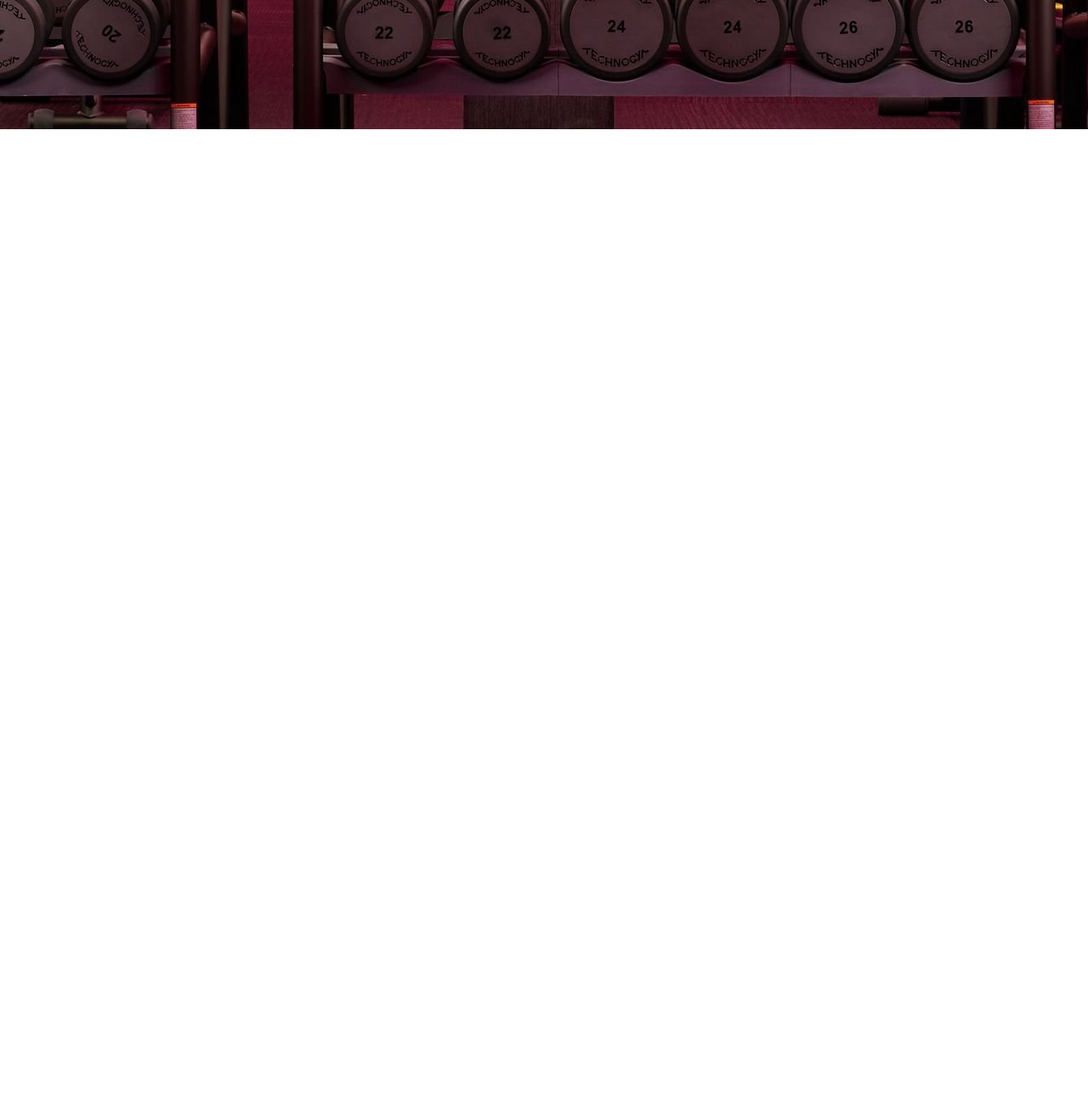
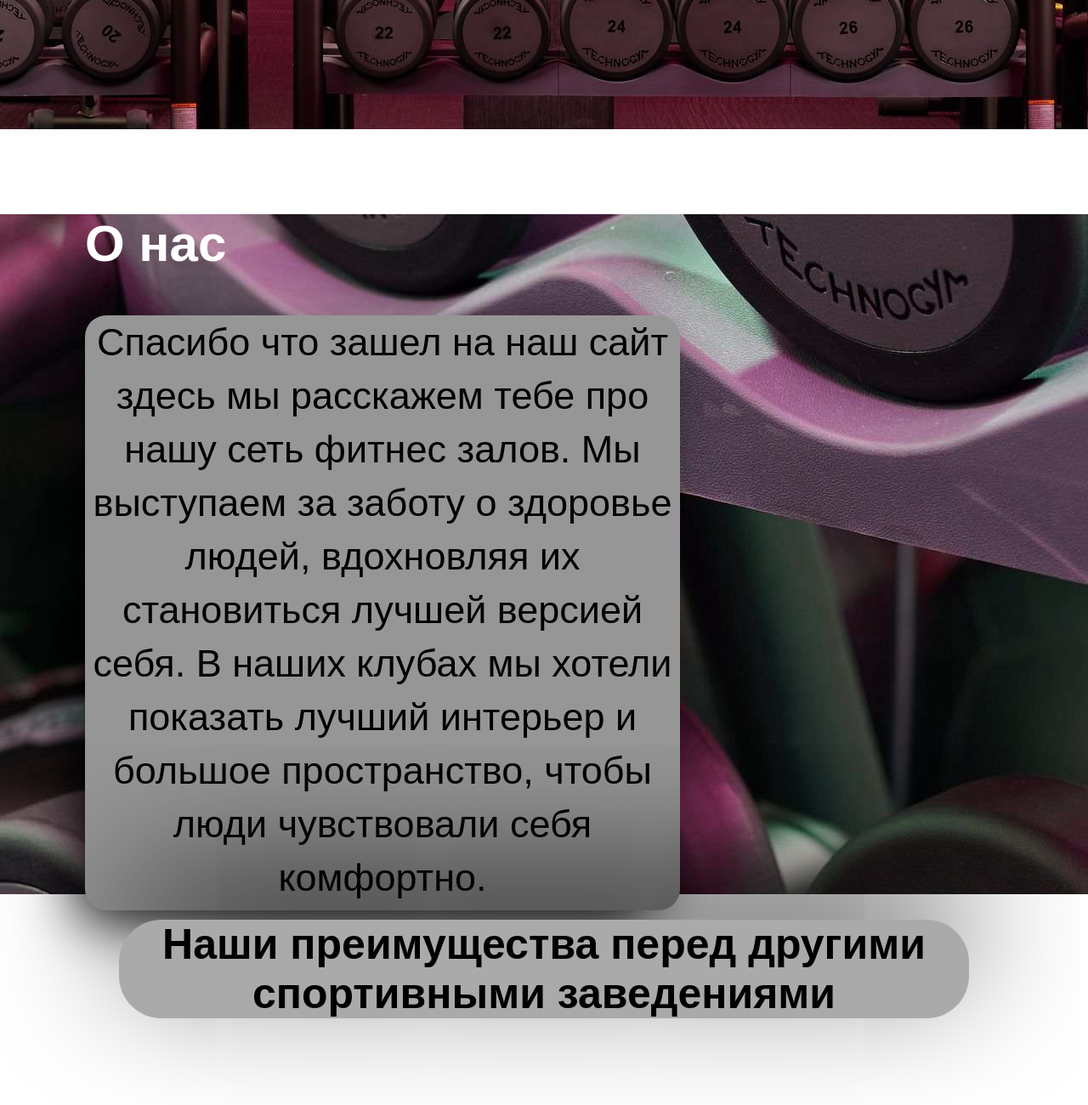
Before and after one commit to ketqe/tema, a plain HTML site: page index.html in a window 1280 px wide. Shown: the part 648-1948 px from the top of the page at 85% size. Before the commit the page ends 800 px from the top, so only its background shows below. Drawn offline with Linux system fonts and the light colour scheme.

Commit message:
Add files via upload

```diff
--- a/css/main.css
+++ b/css/main.css
@@ -1,5 +1,6 @@
-body, htmi{
+body, html{
   margin: 0;
+  font-family: sans-serif;
 }
 
 
@@ -12,27 +13,47 @@
   width: 100%;
 
   background: url("../image/215.jpg") center no-repeat;
-  position: absolute;
 
 }
+
+
 .image_title{
   font-size: 100px;
   font-weight: 400px;
   color: #fff;
   line-height: 1;
+
+  opacity: 0; /* начальное значение непрозрачности */
+  animation: fadeIn ease-in 1; /* добавляем анимацию fadeIn */
+  animation-fill-mode: forwards; /* будет видимым после завершения анимации */
+  animation-duration: 2s; /* длительность анимации в 1 секунду */
+}
+
+@keyframes fadeIn {
+  0% {
+    opacity: 0;
+  }
+  100% {
+    opacity: 1;
+  }
+
+
+
 }
 .image__inner{
-  width: 100%;
-  max-width: 880px;
+  width: 900px;
   margin: 0 auto;
+  text-align: center;
 
 }
 
+
 .header{
-  width: 90%;
-  position: absolute;
-  margin: 0;
-  z-index: 1000;
+  background-color: rgba(150, 150, 150, 0.5);
+  width: 100%;
+  position: fixed;
+    margin: 0;
+
 }
 
 .logo{
@@ -40,7 +61,7 @@
   font-weight: bold;
   color: #fff;
   margin-left: 25px;
-  font-family: Roboto;
+
 }
 
 .header__inner{
@@ -53,6 +74,7 @@
 .nav{
   font-size: 25px;
   text-transform: uppercase;
+  margin-right: 30px;
 
 }
 
@@ -64,3 +86,63 @@
   vertical-align: top;
   margin: 0 15px;
 }
+
+/* 2 страница */
+
+.image_inner2{
+  width: 100%;
+  height: 100vh;
+
+  background: url("../image/251.jpg") center no-repeat;
+}
+
+.messages{
+  color: #fff;
+  font-size: 60px;
+  font-weight: bold;
+  margin-left: 100px;
+  margin-top: 100px;
+}
+.text{
+  font-size: 45px;
+  color: black;
+  font-family: sans-serif;
+  line-height: 1.4;
+
+
+  border-radius: 25px;
+  background: rgb(150, 150, 150);
+  box-shadow: -21px 23px 69px -14px rgba(0,0,0,1);
+  height: 700px;
+  width: 700px;
+  text-align: center;
+
+  margin-left: 100px;
+  margin-top: 50px;
+}
+
+
+/*3 страница*/
+
+
+.image_inner3{
+  width: 100%;
+  height: 100vh;
+}
+
+.messages2{
+  margin: 0 auto;
+  margin-top: 30px;
+
+
+  border-radius: 50px;
+  background: rgb(170, 170, 170);
+  box-shadow: 1px -53px 170px -14px rgba(0,0,0,1);
+
+  font-size: 50px;
+  font-weight: bold;
+  width: 1000px;
+  max-width: 500;
+  text-align: center;
+
+}
--- a/index.html
+++ b/index.html
@@ -31,10 +31,29 @@
   <div class="conteiner">
     <div class="image__inner">
      <h1 class="image_title">Welcome to Impulse</h1>
-      </div>
-     </div>
+
+
     </div>
+  </div>
+</div>
 
+
+
+   <div class="image_inner2">
+
+    <div class="messages">О нас</div>
+
+    <div class="text">
+        Спасибо что зашел на наш сайт здесь мы расскажем тебе про нашу сеть фитнес залов. Мы выступаем за заботу о здоровье людей, вдохновляя их становиться лучшей версией себя. В наших клубах мы хотели показать лучший интерьер и большое пространство, чтобы люди чувствовали себя комфортно.
+    </div>
+   </div>
+
+<div class="image_inner3">
+  <div class="messages2"> Наши преимущества перед другими спортивными заведениями</div>
+
+
+  </div>
+</div>
 
 
 
```
Also changed, not shown: 152.webp (added), image/251.jpg (added).
